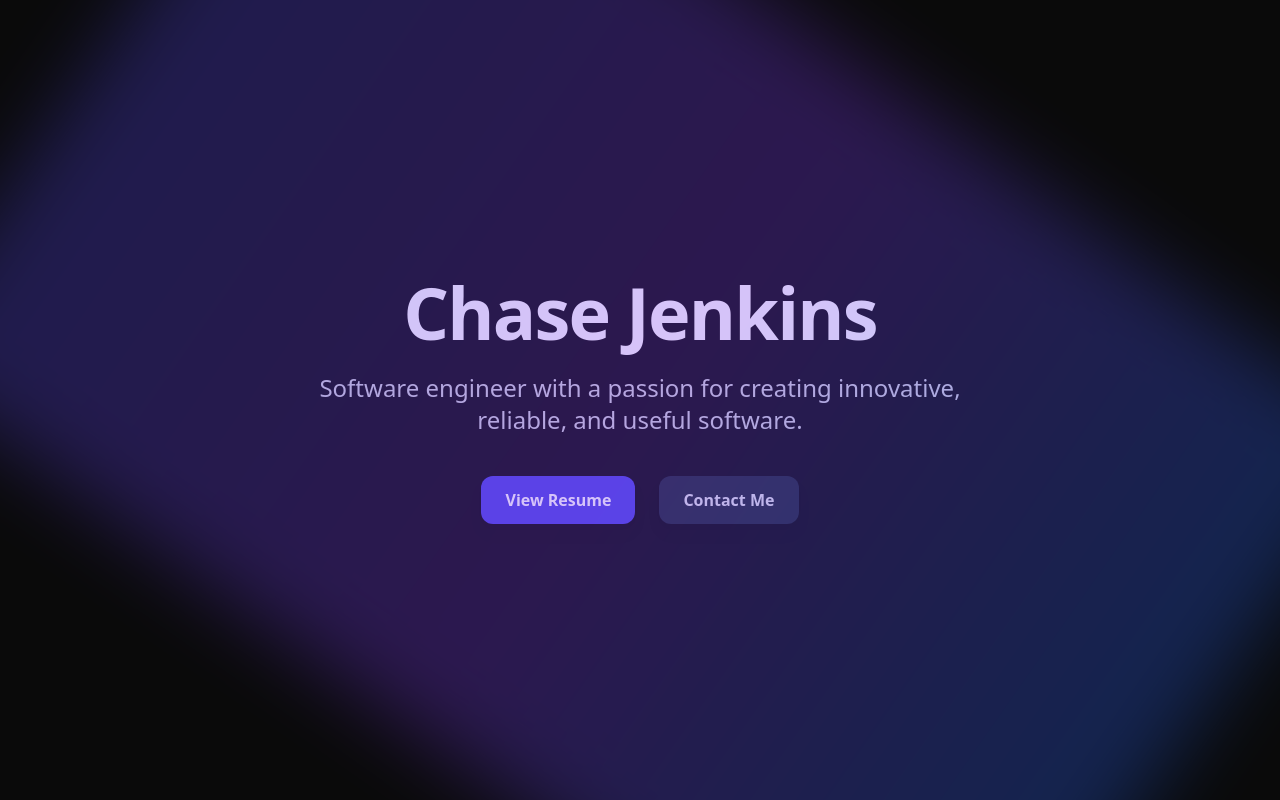
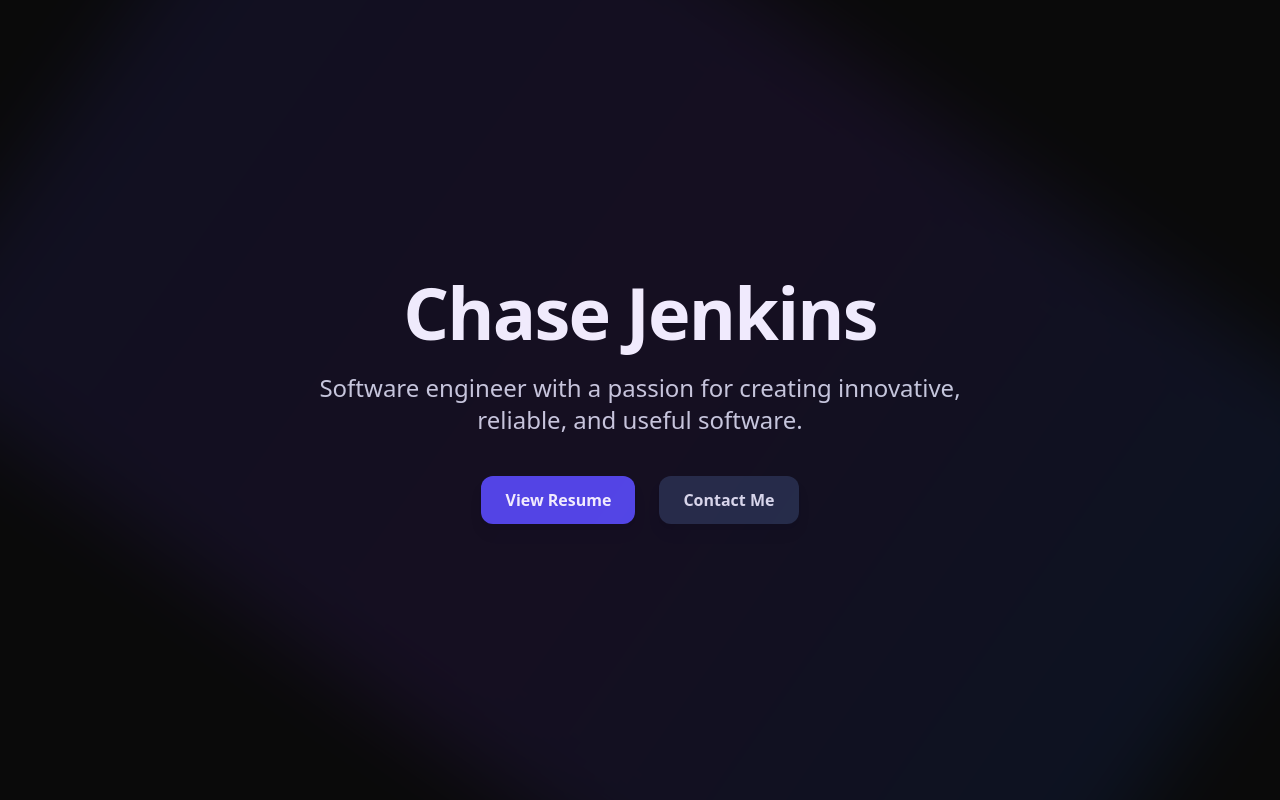
Before and after one commit to chasejenkins303/portfolio, a React (Create React App) app: page /#/ in a window 1280 px wide. Shown: the top 800 px of the page. Built offline with nearby package versions, Linux system fonts and the light colour scheme; the HTML template or start-up script is replaced by a standard one.

Commit message:
lower opacity

```diff
--- a/src/pages/Home.tsx
+++ b/src/pages/Home.tsx
@@ -12,7 +12,7 @@ export default function Portfolio() {
           animate={{ rotate: 360 }}
           transition={{ repeat: Infinity, duration: 60, ease: "linear" }}
         >
-          <div className="w-full h-full bg-gradient-to-r from-indigo-600 via-purple-600 to-blue-600 animate-[gradientShift_15s_linear_infinite] opacity-30 blur-2xl"></div>
+          <div className="w-full h-full bg-gradient-to-r from-indigo-600 via-purple-600 to-blue-600 animate-[gradientShift_15s_linear_infinite] opacity-10 blur-2xl"></div>
         </motion.div>
 
         <motion.h1
```
